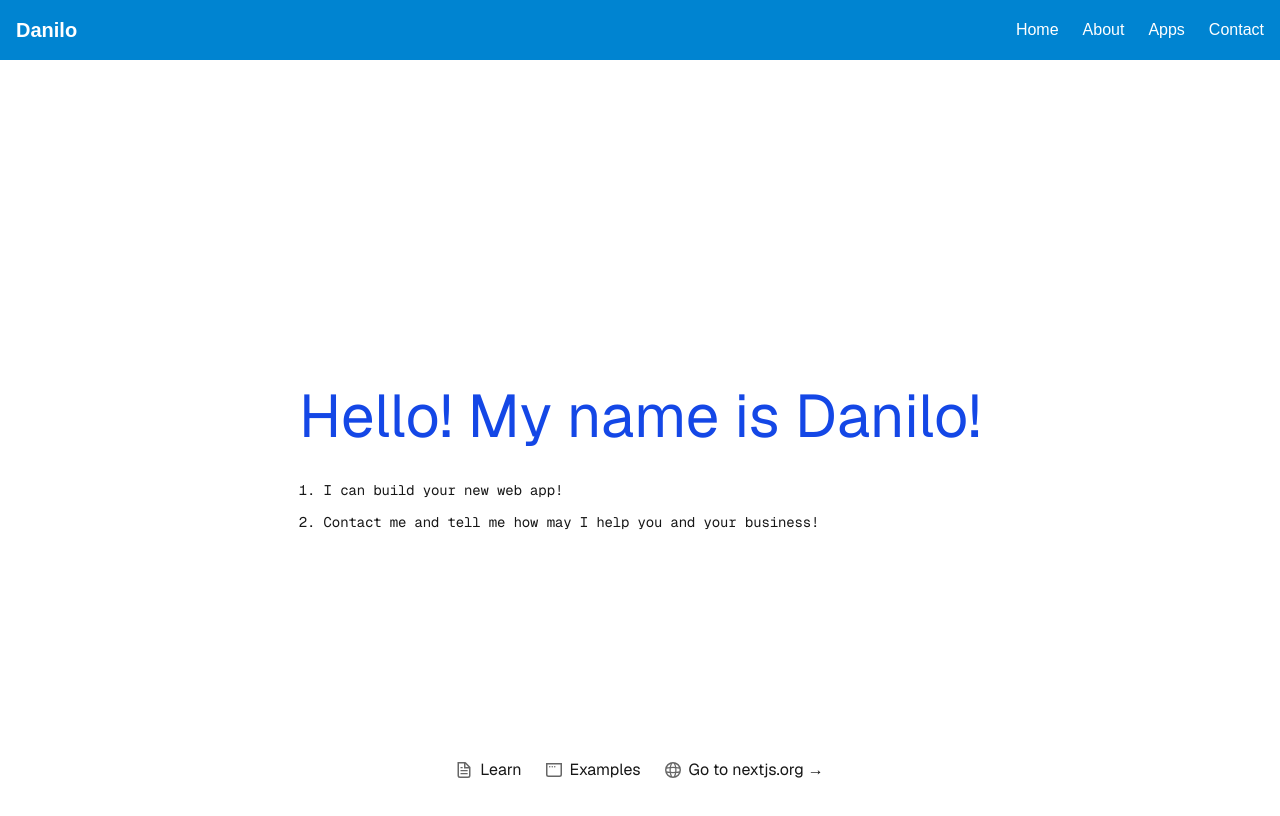
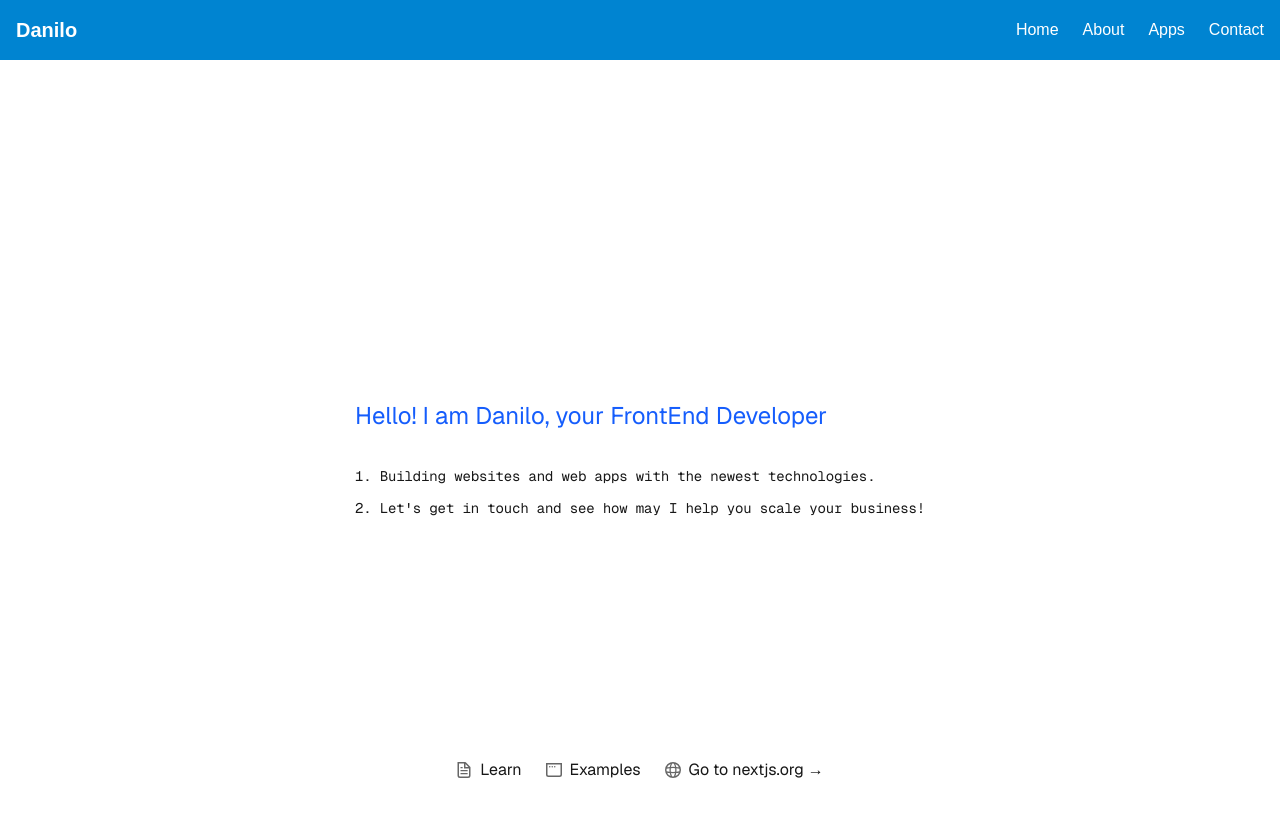
Before and after one commit to kulisic4/my-next-portfolio, a Next.js app: page / in a window 1280 px wide. Shown: the top 816 px of the page. Built offline with nearby package versions, Linux system fonts and the light colour scheme.

Commit message:
second commit

```diff
--- a/app/page.tsx
+++ b/app/page.tsx
@@ -4,13 +4,13 @@ export default function Home() {
   return (
     <div className="font-sans grid grid-rows-[20px_1fr_20px] items-center justify-items-center min-h-screen p-8 pb-20 gap-16 sm:p-20">
       <main className="flex flex-col gap-[32px] row-start-2 items-center sm:items-start">
-        <h1 className="text-blue-700 text-6xl">Hello! My name is Danilo!</h1>
+        <h1 className="text-2xl text-blue-600">Hello! I am Danilo, your FrontEnd Developer</h1>
         <ol className="font-mono list-inside list-decimal text-sm/6 text-center sm:text-left">
           <li className="mb-2 tracking-[-.01em]">
-            I can build your new web app!{" "}
+            Building websites and web apps with the newest technologies.
           </li>
           <li className="tracking-[-.01em]">
-            Contact me and tell me how may I help you and your business!
+            Let's get in touch and see how may I help you scale your business!
           </li>
         </ol>
       </main>
```
